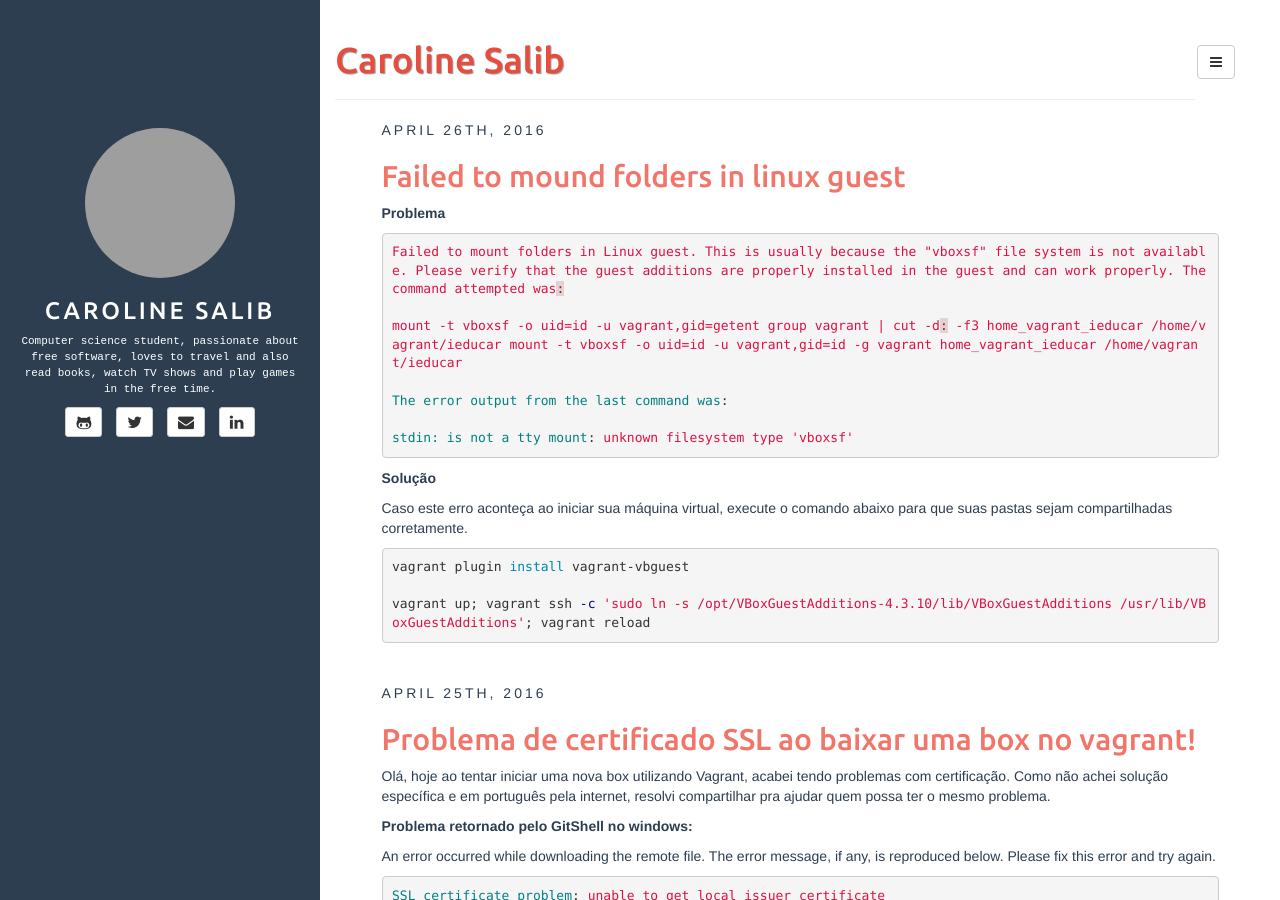
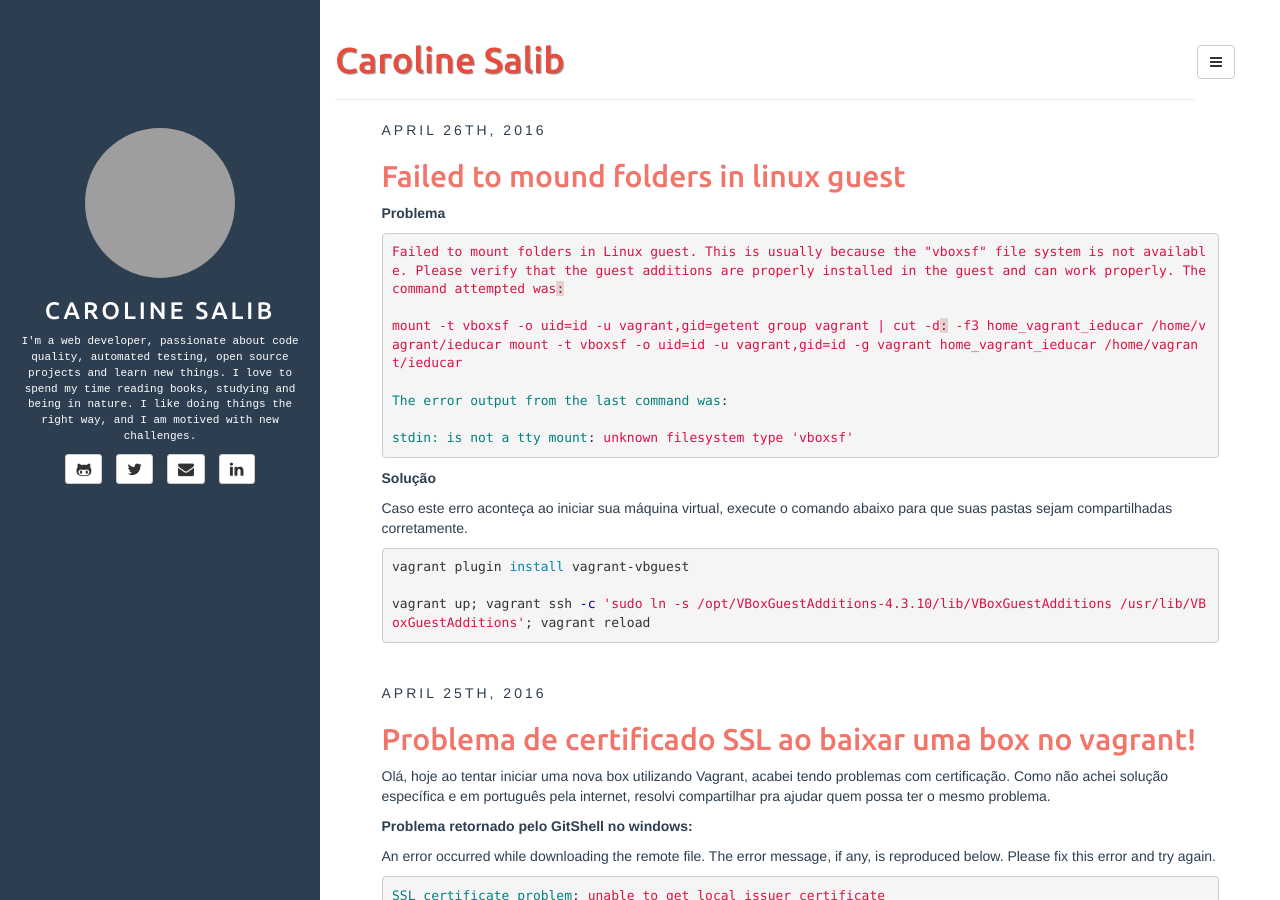
Before and after one commit to carolinesalib/carolinesalib.github.io, a Jekyll site: the page built from index.html, in a window 1280 px wide and 900 px high. Built offline with Jekyll 4.4.1, drawn with Linux system fonts in a browser that asks for light colours; the list of posts is cut into pages by our own code; grey boxes are pictures that could not be loaded.

Commit message:
Update bio description

```diff
--- a/_config.yml
+++ b/_config.yml
@@ -23,7 +23,7 @@ author:
   github: carolinesalib
   twitter: carolinesalib_
   linkedin: carolinesalib
-  bio: Computer science student, passionate about free software, loves to travel and also read books, watch TV shows and play games in the free time.
+  bio: I'm a web developer, passionate about code quality, automated testing, open source projects and learn new things. I love to spend my time reading books, studying and being in nature. I like doing things the right way, and I am motived with new challenges.
   email_md5: 5ace742040f2337b77edc43884e0f070
 
 rss_path: feed.xml
```
Also changed, not shown: 6 other files.
